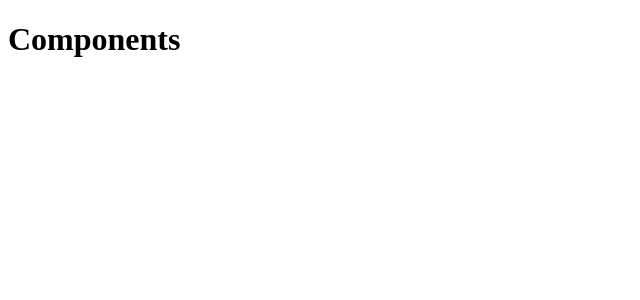
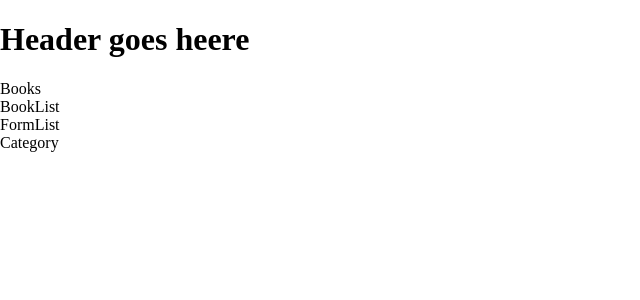
Before and after one commit to sainingo/bookstore, a React (Create React App) app: page / in a window 1280 px wide. Shown: the top 300 px of the page, without its empty margins (0-640 px from the left). Built offline with nearby package versions, Linux system fonts and the light colour scheme.

Commit message:
Add all the components

```diff
--- a/src/App.css
+++ b/src/App.css
@@ -0,0 +1,5 @@
+body {
+  padding: 0;
+  margin: 0;
+  box-sizing: border-box;
+}
--- a/src/App.js
+++ b/src/App.js
@@ -1,9 +1,18 @@
 import './App.css';
+import BookList from './components/BookList';
+import Books from './components/Books';
+import Category from './components/Category';
+import FormList from './components/FormList';
+import Header from './components/Header';
 
 function App() {
   return (
     <div className="App">
-      <h1>Components</h1>
+      <Header />
+      <Books />
+      <BookList />
+      <FormList />
+      <Category />
     </div>
   );
 }
--- /dev/null
+++ b/src/components/BookList.js
@@ -0,0 +1,9 @@
+import React from 'react'
+
+const BookList = () => {
+  return (
+    <div>BookList</div>
+  )
+}
+
+export default BookList
--- /dev/null
+++ b/src/components/Books.js
@@ -0,0 +1,9 @@
+import React from 'react'
+
+const Books = () => {
+  return (
+    <div>Books</div>
+  )
+}
+
+export default Books
--- /dev/null
+++ b/src/components/Category.js
@@ -0,0 +1,9 @@
+import React from 'react'
+
+const Category = () => {
+  return (
+    <div>Category</div>
+  )
+}
+
+export default Category
--- /dev/null
+++ b/src/components/FormList.js
@@ -0,0 +1,9 @@
+import React from 'react'
+
+const FormList = () => {
+  return (
+    <div>FormList</div>
+  )
+}
+
+export default FormList
--- /dev/null
+++ b/src/components/Header.js
@@ -0,0 +1,11 @@
+import React from 'react'
+
+const Header = () => {
+  return (
+    <div>
+        <h1>Header goes heere</h1>
+    </div>
+  )
+}
+
+export default Header
```
